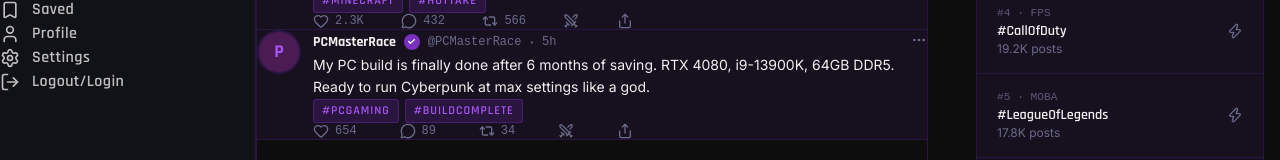
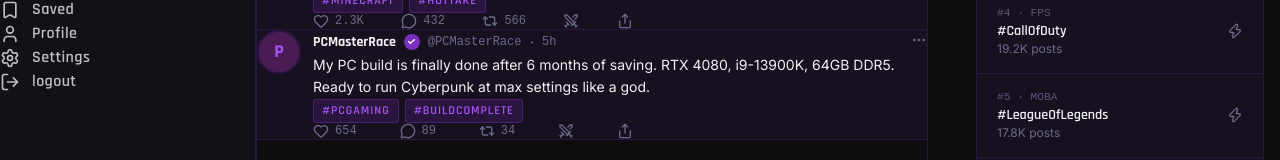
Before and after one commit to OrlowskiDaniel/Lootr, a React (Vite) app: page / in a window 1280 px wide. Shown: the part 434-594 px from the top of the page. Built offline with nearby package versions, Linux system fonts and the light colour scheme.

Commit message:
Update Sidebar.jsx
ik heb logout/login aangepast naar alleen logout

```diff
--- a/src/components/Sidebar.jsx
+++ b/src/components/Sidebar.jsx
@@ -15,7 +15,8 @@
   { to: '/bookmarks',icon: Bookmark,  label: 'Saved' },
   { to: '/profile',  icon: User,      label: 'Profile' },
   { to: '/settings', icon: Settings,  label: 'Settings' },
-  { to: '/auth',     icon: LogOut,    label: 'Logout/Login' },
+  { to: '/auth',     icon: LogOut,    label: 'logout'},
+
 ]
 
 export default function Sidebar() {
```
